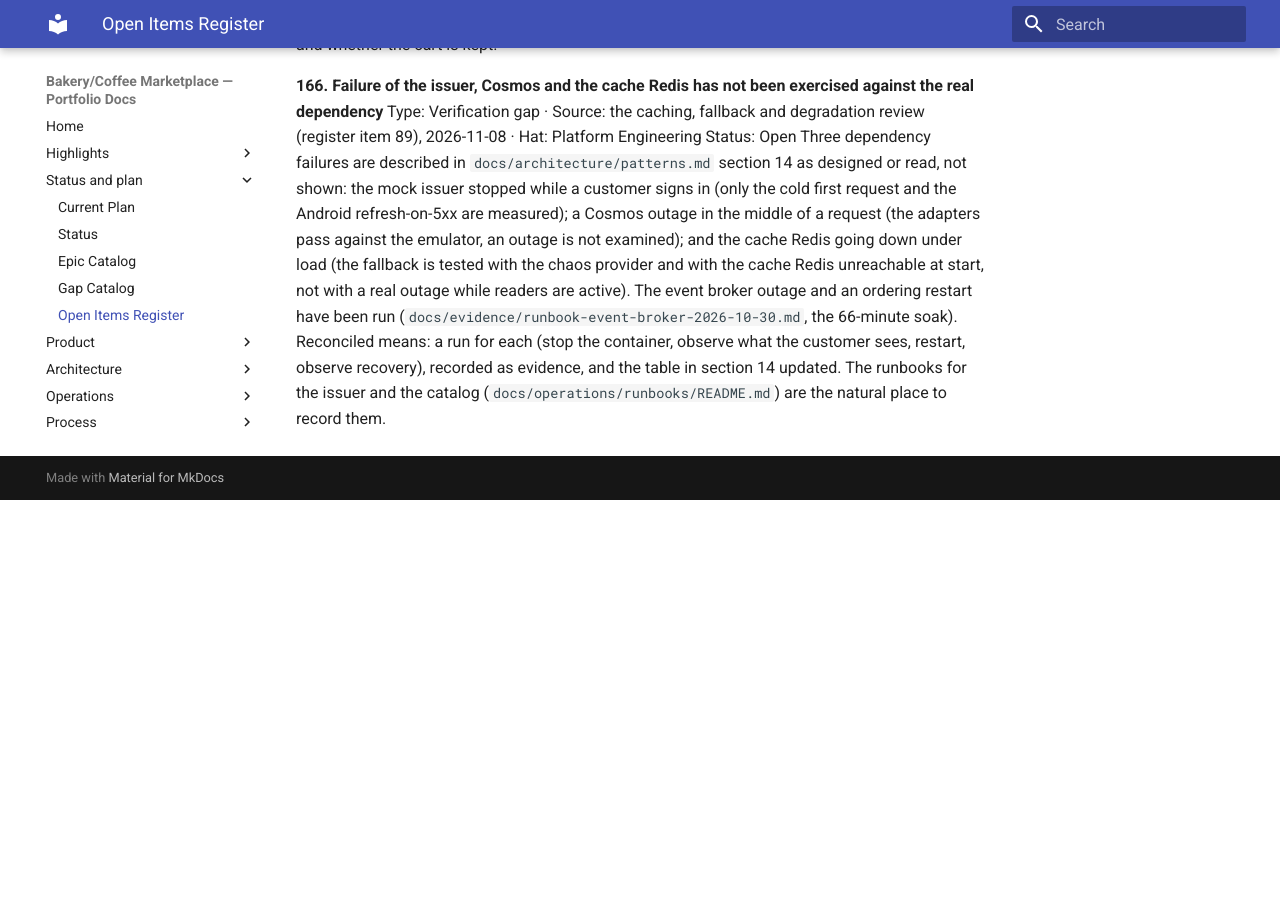
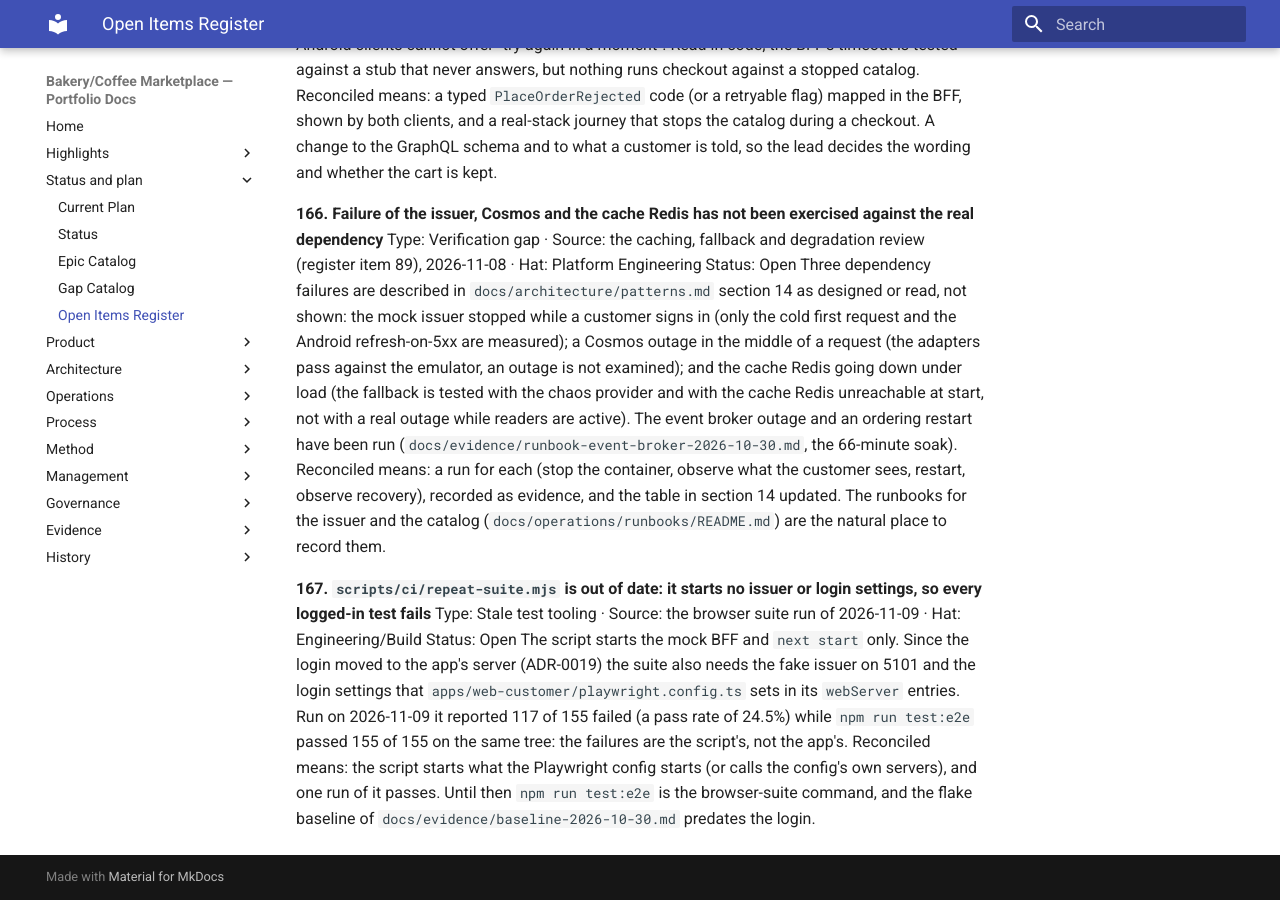
Before and after one commit to benjamin-hedrick/bakery-marketplace, an MkDocs documentation site: the page built from docs/governance/open-items-register.md, in a window 1280 px wide and 900 px high, scrolled down 61646 px. Built offline with MkDocs 1.6.1 and Material for MkDocs 9.7.7, drawn with Linux system fonts in a browser that asks for light colours; before the commit the page ends 62146 px from its top, so only the background shows below that; some of the changed text lies outside the part shown.

Commit message:
Register: 164 resolved (flow 07 started the BFF twice), 167 added (repeat-suite.mjs predates the login); CLAUDE.md records the 15 of 15 Maestro run; STATUS regenerated
Co-Authored-By: Claude Sonnet 5.5 <noreply@anthropic.com>

```diff
--- a/docs/governance/open-items-register.md
+++ b/docs/governance/open-items-register.md
@@ -903,8 +903,8 @@ What the spike showed (`scripts/dev/film/record-phone.mjs`, `ffmpeg` 9.0.2 insta
 
 **164. Android flow 11: one unexplained BFF-stop timeout in a full run**
 Type: Flaky test tooling · Source: the full Maestro run of 2026-11-07 · Hat: Engineering/Build
-Status: Open · seen once, not reproduced
-In the first full run after the register 161 change, flow `11-failed-checkout-request` failed at `POST /bff/stop` of the flow-control server: `http://localhost:4100/healthz did not go down within 60 s` (the BFF process was asked to stop and kept answering). The same flow passed when run alone the next time (55 s). Not diagnosed: it may be a slow process-tree kill on Windows under memory pressure or a stream the BFF held open; the flow-control server's stop (`scripts/lib/flow-control.mjs`, `stack.stopOne('bff')`) is the place to look if it repeats.
+Status: Resolved 2026-11-09 · cause found and fixed: flow `07` starts the BFF twice (in the flow and in its `onFlowComplete`); the second start died on the taken port and, as the last `bff` entry, hid the live process from `stopOne`, so flow 11's stop did nothing. `startOne` in `scripts/lib/local-stack.mjs` now does nothing when a live copy runs. A full run failed on exactly this (14 passed, flow 11 failed), and after the fix all 15 flows passed in one run (9 min 45 s).
+Original report: in the first full run after the register 161 change, flow `11-failed-checkout-request` failed at `POST /bff/stop` of the flow-control server: `http://localhost:4100/healthz did not go down within 60 s` (the BFF process was asked to stop and kept answering). The same flow passed when run alone the next time (55 s). Not diagnosed: it may be a slow process-tree kill on Windows under memory pressure or a stream the BFF held open; the flow-control server's stop (`scripts/lib/flow-control.mjs`, `stack.stopOne('bff')`) is the place to look if it repeats.
 
 **165. A catalog failure during checkout reaches the customer as a generic error**
 Type: Gap · Source: the caching, fallback and degradation review (register item 89), 2026-11-08 · Hat: Architect
@@ -915,3 +915,8 @@ When the catalog is down or slow, ordering cannot price or reserve and answers `
 Type: Verification gap · Source: the caching, fallback and degradation review (register item 89), 2026-11-08 · Hat: Platform Engineering
 Status: Open
 Three dependency failures are described in `docs/architecture/patterns.md` section 14 as designed or read, not shown: the mock issuer stopped while a customer signs in (only the cold first request and the Android refresh-on-5xx are measured); a Cosmos outage in the middle of a request (the adapters pass against the emulator, an outage is not examined); and the cache Redis going down under load (the fallback is tested with the chaos provider and with the cache Redis unreachable at start, not with a real outage while readers are active). The event broker outage and an ordering restart have been run (`docs/evidence/runbook-event-broker-2026-10-30.md`, the 66-minute soak). Reconciled means: a run for each (stop the container, observe what the customer sees, restart, observe recovery), recorded as evidence, and the table in section 14 updated. The runbooks for the issuer and the catalog (`docs/operations/runbooks/README.md`) are the natural place to record them.
+
+**167. `scripts/ci/repeat-suite.mjs` is out of date: it starts no issuer or login settings, so every logged-in test fails**
+Type: Stale test tooling · Source: the browser suite run of 2026-11-09 · Hat: Engineering/Build
+Status: Open
+The script starts the mock BFF and `next start` only. Since the login moved to the app's server (ADR-0019) the suite also needs the fake issuer on 5101 and the login settings that `apps/web-customer/playwright.config.ts` sets in its `webServer` entries. Run on 2026-11-09 it reported 117 of 155 failed (a pass rate of 24.5%) while `npm run test:e2e` passed 155 of 155 on the same tree: the failures are the script's, not the app's. Reconciled means: the script starts what the Playwright config starts (or calls the config's own servers), and one run of it passes. Until then `npm run test:e2e` is the browser-suite command, and the flake baseline of `docs/evidence/baseline-2026-10-30.md` predates the login.
```
Also changed, not shown: CLAUDE.md (+1 -1 lines), docs/product/backlog/STATUS.md (+3 -3 lines).
